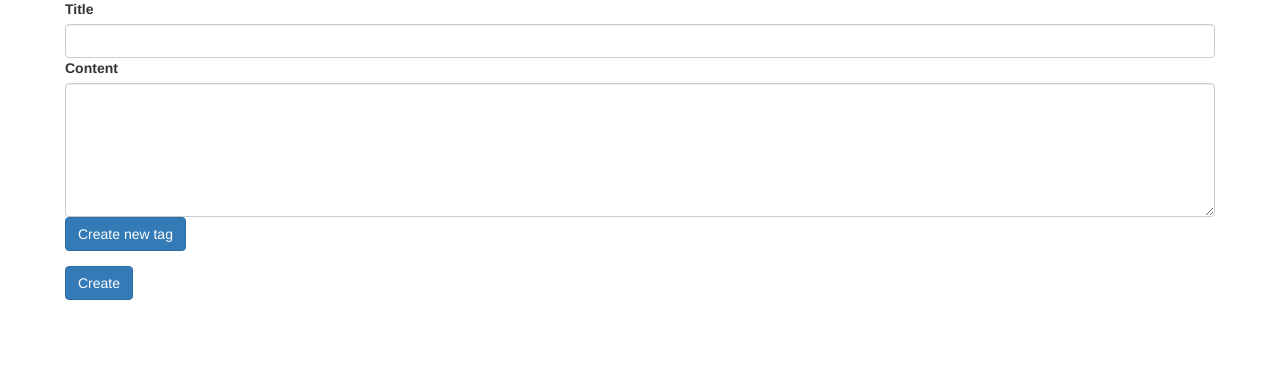
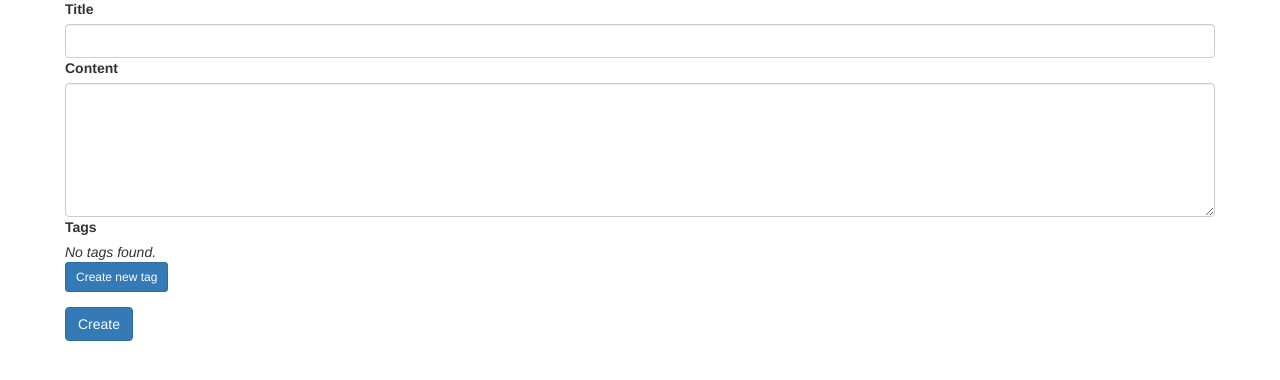
Before and after one commit to xoudini/tsoha, a Flask app: template src/templates/new_thread.html in a window 1280 px wide. Shown: the part 203-583 px from the top of the page. Run offline with Flask 2, Linux system fonts and the light colour scheme; the template is opened without the code that fills it, so the values that code supplies are empty; the visitor is signed in with stand-in values (Sample User, id 1); some libraries are stand-ins or nearby versions.

Commit message:
Small UI fix.

```diff
--- a/src/templates/new_thread.html
+++ b/src/templates/new_thread.html
@@ -28,9 +28,10 @@
             <label>Content</label>
             <textarea class="form-control" rows="6" name="content">{{messages['content']}}</textarea>
 
+            <label>Tags</label>
+
             {% if tags %}
 
-            <label>Tags</label>
             <select class="form-control" name="tags" multiple="">
                 {% for tag in tags %}
                     {% if tag.uid in messages['tag_ids'] %}
@@ -43,11 +44,16 @@
 
             {% else %}
 
-            {% if session['admin'] %}
-            <a class="btn btn-primary" href="/tags/new">Create new tag</a>
-            {% else %}
-            <i>No tags found.</i>
-            {% endif %}
+            <div>
+                <i>No tags found.</i>
+
+                <br/>
+
+                {% if session['admin'] %}
+                <a class="btn btn-primary btn-sm" href="/tags/new">Create new tag</a>
+                {% endif %}
+            </div>
+
 
             {%endif%}
         </div>
```
